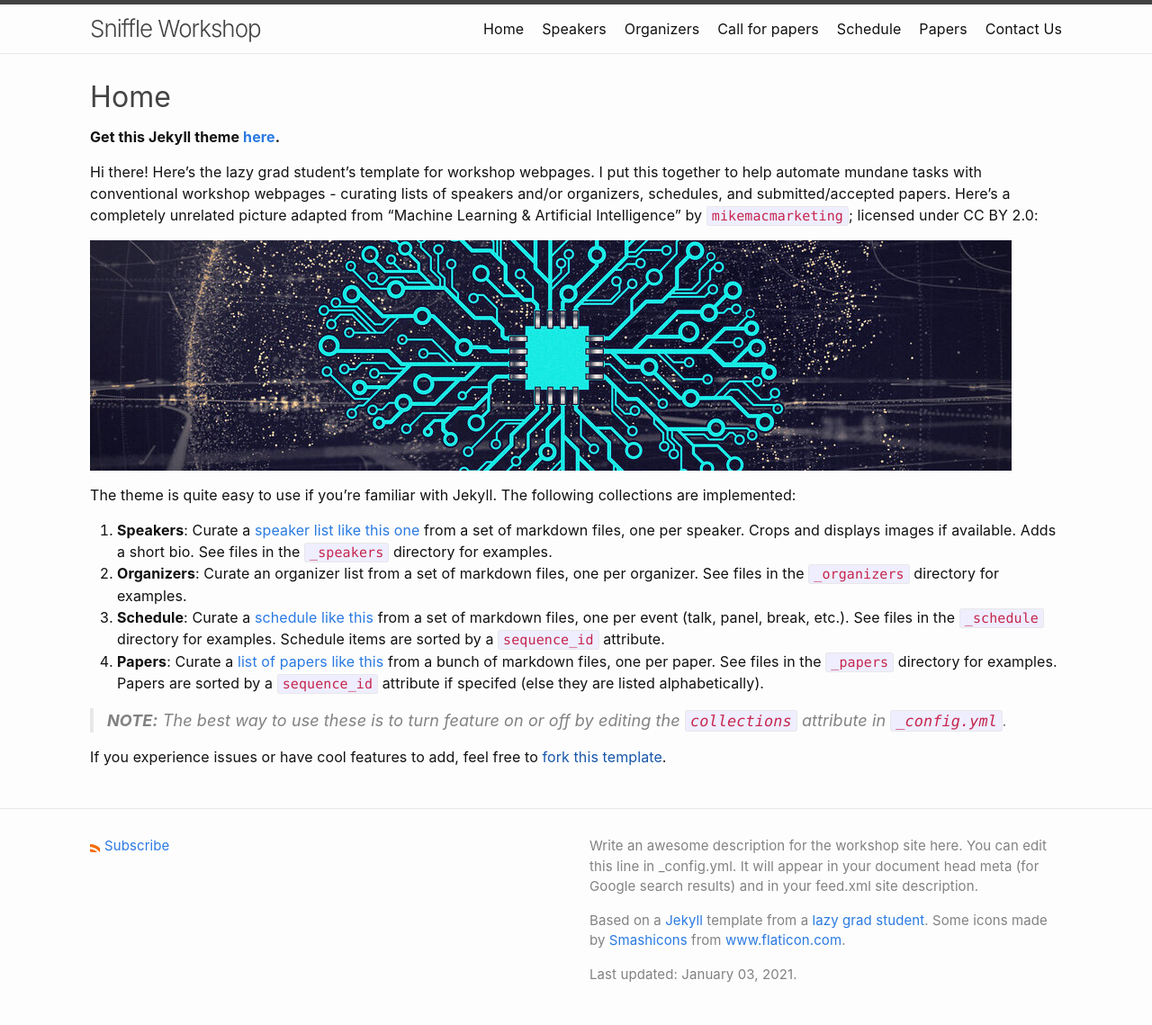
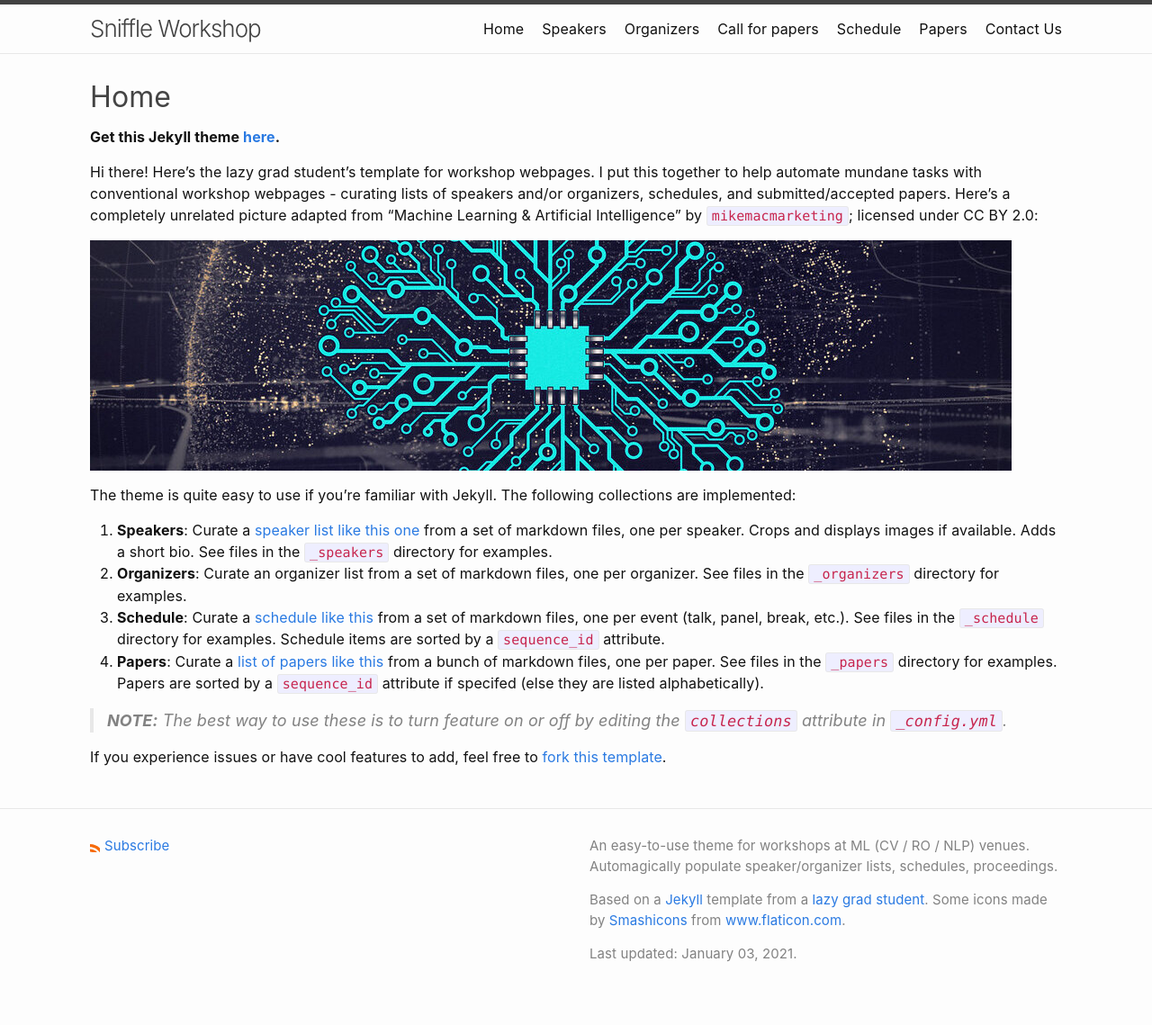
Before and after one commit to krrish94/sniffle-workshop, a Jekyll site: the page built from index.md, in a window 1280 px wide. Shown: the whole page at 90% size. Built offline with Jekyll 4.4.1, drawn with Linux system fonts in a browser that asks for light colours; after the commit the page ends 1117 px from its top, so only the background shows below that.

Commit message:
Add metadata
Signed-off-by: Krishna Murthy <krrish94@gmail.com>

```diff
--- a/_config.yml
+++ b/_config.yml
@@ -21,9 +21,8 @@
 title: Sniffle Workshop
 email: your-email@example.com
 description: >- # this means to ignore newlines until "baseurl:"
-  Write an awesome description for the workshop site here. You can edit this
-  line in _config.yml. It will appear in your document head meta (for
-  Google search results) and in your feed.xml site description.
+  An easy-to-use theme for workshops at ML (CV / RO / NLP) venues.
+  Automagically populate speaker/organizer lists, schedules, proceedings.
 
 # Note that the baseurl has been hardcoded on this branch for the demo site.
 # You should have this be an empty string or to point to your site's subpath for things to work well.
--- a/index.md
+++ b/index.md
@@ -21,4 +21,4 @@ The theme is quite easy to use if you're familiar with Jekyll. The following col
 
 > **NOTE:** The best way to use these is to turn feature on or off by editing the `collections` attribute in `_config.yml`.
 
-If you experience issues or have cool features to add, feel free to [fork this template]().
+If you experience issues or have cool features to add, feel free to [fork this template](https://github.com/krrish94/sniffle-workshop).
```
